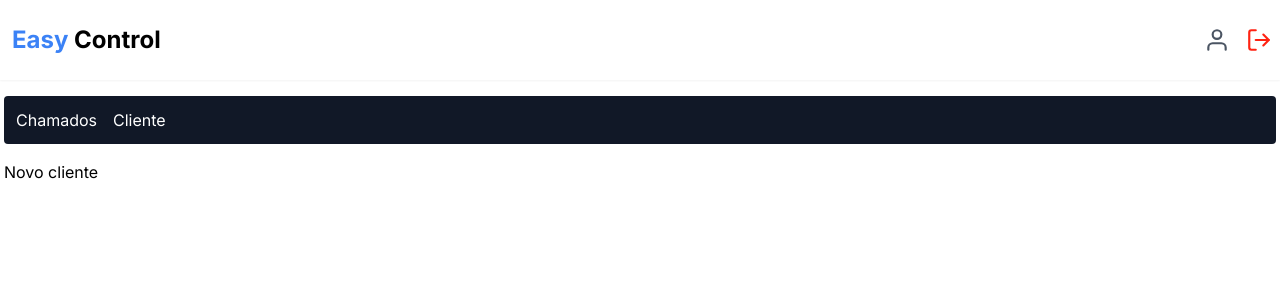
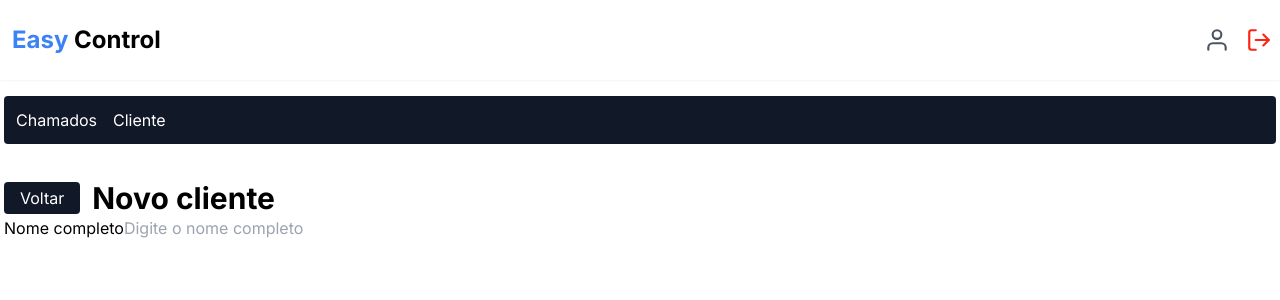
Before and after one commit to 89fernando/easy-control, a Next.js app: page /dashboard/customer/new in a window 1280 px wide. Shown: the top 300 px of the page. Built offline with nearby package versions, Linux system fonts and the light colour scheme; no server answers; sample sign-in values are in the browser's storage.

Commit message:
Create new customer page

```diff
--- a/package.json
+++ b/package.json
@@ -10,13 +10,16 @@
   },
   "dependencies": {
     "@auth/prisma-adapter": "^2.1.0",
+    "@hookform/resolvers": "^3.4.2",
     "@next-auth/prisma-adapter": "^1.0.7",
     "@prisma/client": "^5.14.0",
     "next": "14.2.3",
     "next-auth": "^4.24.7",
     "react": "^18",
     "react-dom": "^18",
-    "react-icons": "^5.2.1"
+    "react-hook-form": "^7.51.5",
+    "react-icons": "^5.2.1",
+    "zod": "^3.23.8"
   },
   "devDependencies": {
     "@types/node": "^20",
--- /dev/null
+++ b/src/app/dashboard/customer/components/form/index.tsx
@@ -0,0 +1,31 @@
+"use client";
+import { useForm } from "react-hook-form";
+import { z } from "zod";
+import { zodResolver } from "@hookform/resolvers/zod";
+
+const schema = z.object({
+    name: z.string().min(1, "O campo nome é obrigatório"),
+    email: z.string().email("Digite um email válido.").min(1, "o email é obrigatório."),
+    phone: z.string().refine( (value) => {
+        return /^(?:\(d{2}\)\s?)?\d{9}$/.test(value) || /^\d{2}\s\d{9}$/.test(value) || /^d{11}$/.test(value);
+    }, {
+        message:"O número de telefone deve estar neste formato (DD) 999999999"
+    }),
+    address: z.string(),
+})
+
+type FormData = z.infer<typeof schema>
+export function NewCustomerForm(){
+    const { register, handleSubmit, formState: { errors }} = useForm<FormData>({
+        resolver: zodResolver(schema),
+    })
+    return(
+        <form>
+            <label>Nome completo</label>
+            <input
+                type="text"
+                placeholder="Digite o nome completo"
+            />
+        </form>
+    )
+}
--- a/src/app/dashboard/customer/new/page.tsx
+++ b/src/app/dashboard/customer/new/page.tsx
@@ -1,9 +1,27 @@
 import { Container } from "@/components/container";
+import { authOptions } from "@/lib/auth";
+import { getServerSession } from "next-auth";
+import Link from "next/link";
+import { redirect } from "next/navigation";
+import { NewCustomerForm } from "../components/form";
 
-export default function NewCustomer() {
+export default async function NewCustomer() {
+    const session = await getServerSession(authOptions);
+
+    if(!session || !session.user) {
+        redirect("/")
+    }
     return (
         <Container>
-            <h1>Novo cliente</h1>
+            <main className="flex flex-col mt-9 mb-2">
+                <div className="flex items-center gap-3">
+                    <Link href='/dashboard/customer' className="bg-gray-900 px-4 py-1 text-white rounded">
+                        Voltar
+                    </Link>
+                    <div className="text-3xl font-bold">Novo cliente</div>
+                </div>
+                <NewCustomerForm />
+            </main>
         </Container>
 
     )
```
Also changed, not shown: 1 other file (tests, documents, lock files or other folders).
